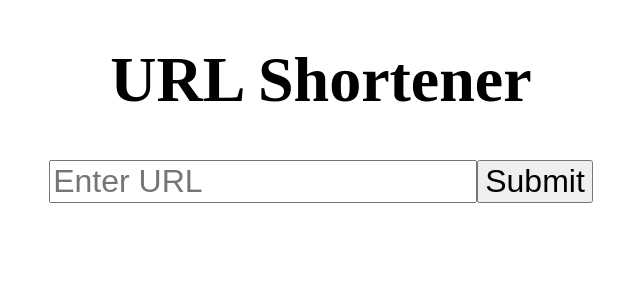
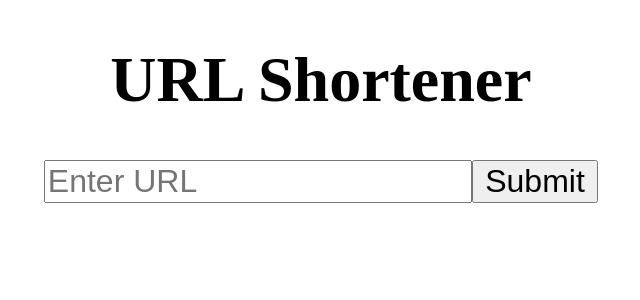
Before and after one commit to AlexDegerman/url-shortener, an Angular app: page / in a window 1280 px wide. Shown: the top 300 px of the page, without its empty margins (319-959 px from the left). Built offline with nearby package versions, Linux system fonts and the light colour scheme; what ng-tiny-url would draw is missing.

Commit message:
increase button size

```diff
--- a/src/app/url-shortener/url-shortener.component.css
+++ b/src/app/url-shortener/url-shortener.component.css
@@ -9,6 +9,7 @@
 }
 button {
   font-size: 2rem;
+  width: 10%;
 }
 .resultUrl {
   font-size: 2rem;
```
